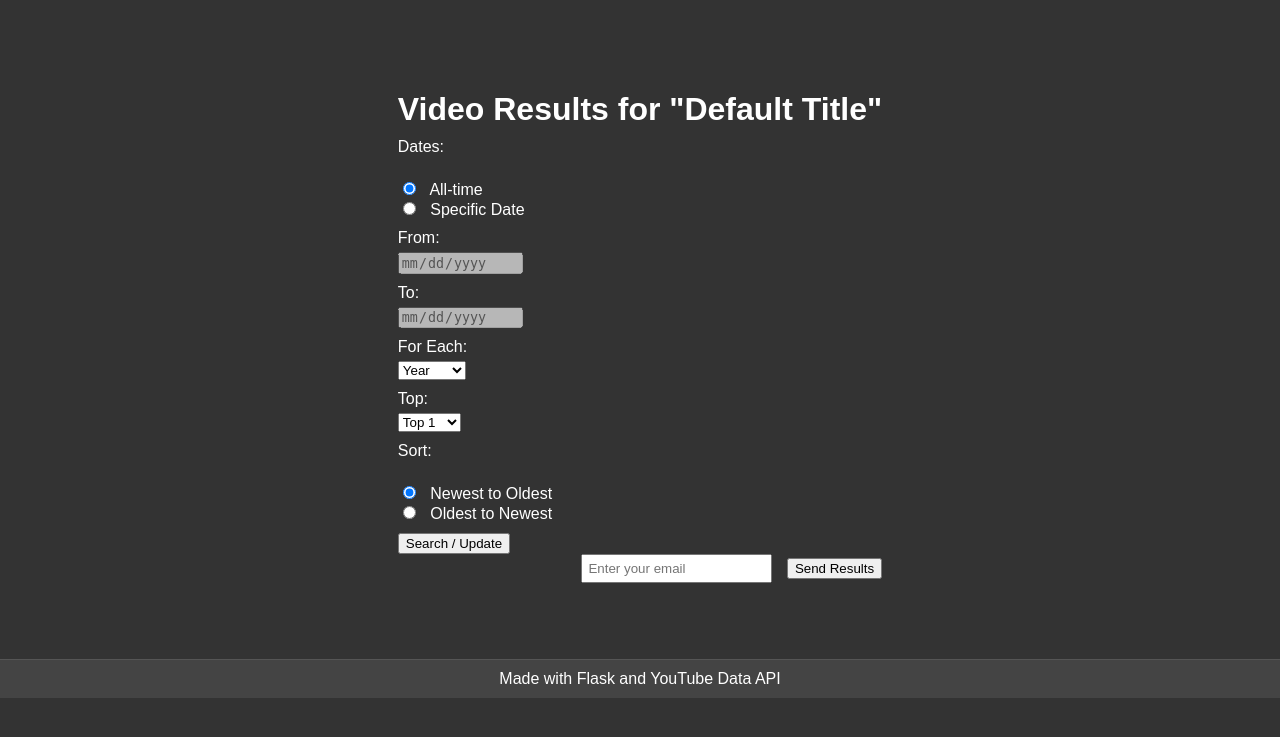
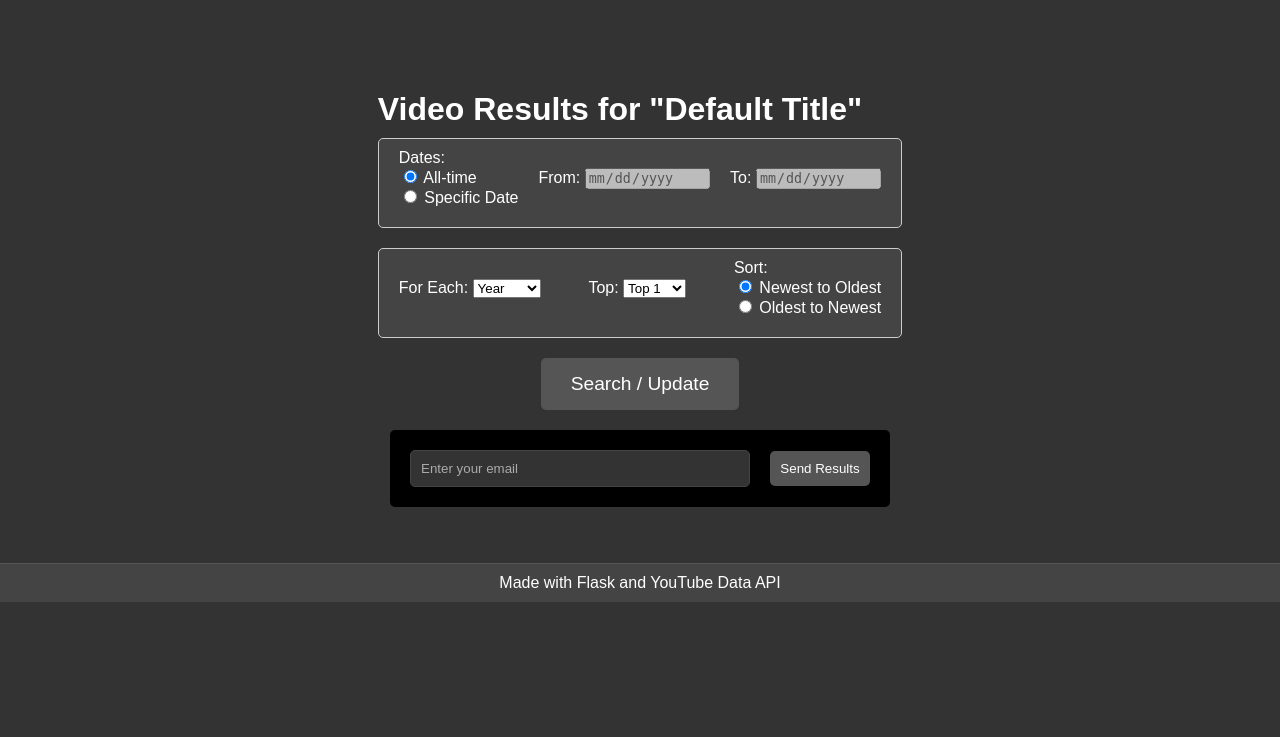
Before and after one commit to r-leeper/topN_yt, a Flask app: page /video_search in a window 1280 px wide. Shown: the part 39-776 px from the top of the page. Run offline with Flask 3, Linux system fonts and the light colour scheme.

Commit message:
Added styling to separate search elements and search/update button. Email POST broken.

```diff
--- a/static/css/main.css
+++ b/static/css/main.css
@@ -1,3 +1,4 @@
+/* Existing styles */
 body {
     background-color: #333;
     color: #fff;
@@ -12,7 +13,7 @@ header {
     background-color: #444;
     padding: 10px 20px;
     border-bottom: 1px solid #555;
-    text-align: left; /* Align text to the left */
+    text-align: left;
 }
 
 nav ul {
@@ -163,33 +164,115 @@ footer {
     }
 }
 
-<style>
+/* New styles for search options */
 .search-options {
     margin-bottom: 20px;
     padding: 10px;
     border: 1px solid #ccc;
     border-radius: 5px;
+    background-color: #444;
 }
-    .form-group {
+
+.search-options-group {
+    display: flex;
+    justify-content: space-between;
+    align-items: center;
     margin-bottom: 10px;
 }
-    .form-group label {
-        display: block;
-        margin-bottom: 5px;
+
+.search-options-group .form-group {
+    margin: 0 10px;
 }
-    .form-group input[type="radio"],
-    .form-group input[type="date"],
-    .form-group select {
-        margin-right: 10px;
-    }
+
 .email-form {
     display: flex;
-            justify-content: flex-end;
+    justify-content: space-between;
     align-items: center;
     margin-bottom: 20px;
+    padding: 10px;
+    background-color: #000;
+    border-radius: 5px;
+    width: 100%;
+    box-sizing: border-box;
 }
+
 .email-form input[type="email"] {
-            padding: 5px;
+    padding: 10px;
     margin-right: 10px;
+    border: none;
+    border-radius: 5px;
+    background-color: #333;
+    color: #fff;
+    width: calc(100% - 130px); /* Adjust the width to account for button width */
 }
-</style>
+
+.email-form input[type="email"]::placeholder {
+    color: #aaa;
+}
+
+.email-form button {
+    padding: 10px 20px;
+    border: none;
+    border-radius: 5px;
+    background-color: #555;
+    color: #fff;
+    cursor: pointer;
+    width: 110px; /* Fixed width for the button */
+}
+
+.email-form button:hover {
+    background-color: #666;
+}
+
+/* Centering and enlarging the "Search / Update" button */
+#search-update-button {
+    display: block;
+    margin: 20px auto;
+    padding: 15px 30px;
+    font-size: 1.2em;
+    background-color: #555;
+    color: #fff;
+    border: none;
+    border-radius: 5px;
+    cursor: pointer;
+}
+
+#search-update-button:hover {
+    background-color: #666;
+}
+/* Style for the email form container */
+.email-form {
+    background-color: #000; /* Black background */
+    color: #fff; /* White text */
+    padding: 20px; /* Add padding for spacing */
+    border-radius: 5px; /* Rounded corners */
+    width: 100%; /* Full width of its container */
+    max-width: 500px; /* Limit maximum width */
+    margin: 0 auto; /* Center horizontally */
+    box-sizing: border-box; /* Include padding in width calculation */
+}
+
+/* Style for the email input field */
+.email-form input[type="email"] {
+    width: calc(100% - 120px); /* Full width minus space for the button */
+    padding: 10px;
+    border: 1px solid #444; /* Dark border */
+    border-radius: 5px; /* Rounded corners */
+    margin-right: 10px; /* Space between input and button */
+    box-sizing: border-box; /* Include padding in width calculation */
+}
+
+/* Style for the submit button */
+.email-form button {
+    width: 100px; /* Fixed width for the button */
+    padding: 10px;
+    border: none;
+    border-radius: 5px;
+    background-color: #555; /* Dark background */
+    color: #fff; /* White text */
+    cursor: pointer;
+}
+
+.email-form button:hover {
+    background-color: #666; /* Slightly lighter on hover */
+}
--- a/templates/video_results.html
+++ b/templates/video_results.html
@@ -8,6 +8,8 @@
 
         <!-- Search Options Box -->
             <form id="video-search-form" action="/search" method="GET">
+                <div class="search-options">
+                    <div class="search-options-group">
                         <div class="form-group">
                             <label>Dates:</label><br>
                             <input type="radio" id="all-time" name="date_option" value="all-time" checked onclick="toggleDateSelectors()"> All-time<br>
@@ -21,6 +23,11 @@
                             <label for="to-date">To:</label>
                             <input type="date" id="to-date" name="to_date" disabled>
                         </div>
+                    </div>
+                </div>
+
+                <div class="search-options">
+                    <div class="search-options-group">
                         <div class="form-group">
                             <label for="for-each">For Each:</label>
                             <select id="for-each" name="for_each">
@@ -43,14 +50,17 @@
                             <input type="radio" id="newest" name="sort_option" value="newest" checked> Newest to Oldest<br>
                             <input type="radio" id="oldest" name="sort_option" value="oldest"> Oldest to Newest
                         </div>
-                <button type="submit">Search / Update</button>
+                    </div>
+                </div>
+
+                <button id="search-update-button" type="submit">Search / Update</button>
             </form>
-        <div class="email-form">
-            <form id="email-form">
+
+        <div id="email-form" class="email-form">
             <input type="email" id="user-email" name="email" placeholder="Enter your email" required>
-                <button type="submit">Send Results</button>
-            </form>
+            <button type="button">Send Results</button>
         </div>
+
         <!-- Video Results Table -->
         <!-- results will come from converted dataframe -->
         <div id="results"></div>
@@ -64,6 +74,7 @@
 <script src="https://code.jquery.com/jquery-3.6.0.min.js"></script>
 <script>
     $(document).ready(function() {
+        // Handle search form submission
         $('#video-search-form').submit(function(event) {
             event.preventDefault(); // Prevent default form submission
 
@@ -78,7 +89,7 @@
                 'sort_option': $('input[name="sort_option"]:checked').val()
             };
 
-            console.log(formData)
+            console.log(formData);
 
             // Send form data to server using AJAX
             $.ajax({
@@ -94,10 +105,7 @@
                 }
             });
         });
-    });
-</script>
 
-<script>
         // Handle email form submission
         $('#email-form').submit(function(event) {
             event.preventDefault(); // Prevent default form submission
@@ -117,6 +125,7 @@
                     console.error('Error:', status, error);
                     alert('Failed to send email.');
                 }
+            });
         });
     });
 
```
Lines whose indentation alone changed are shown as unchanged.
